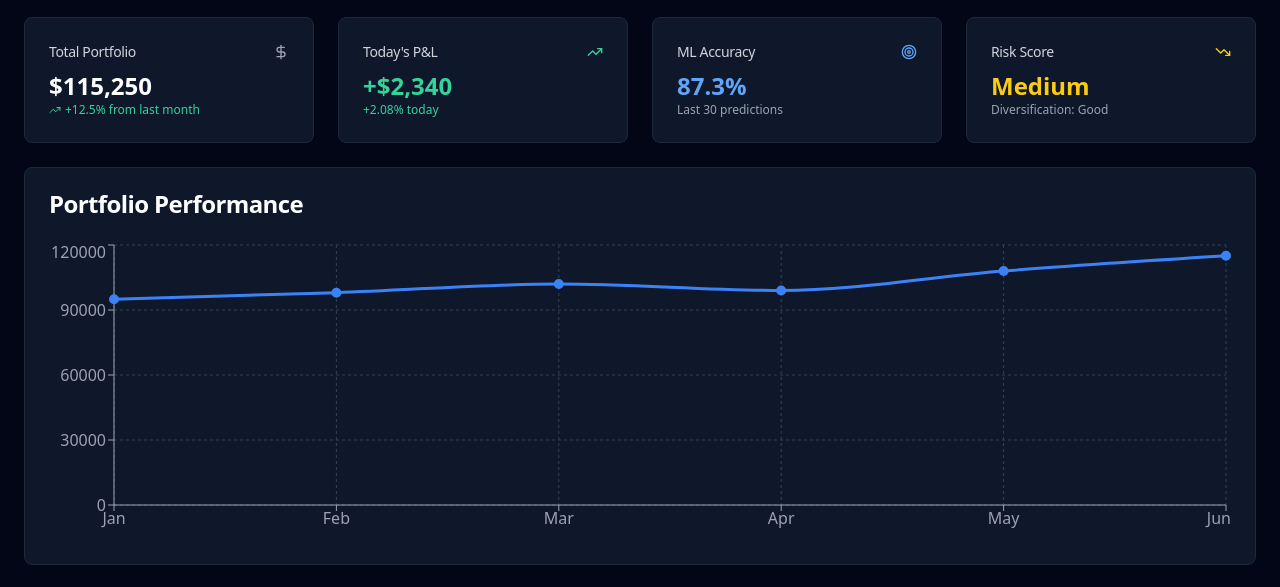
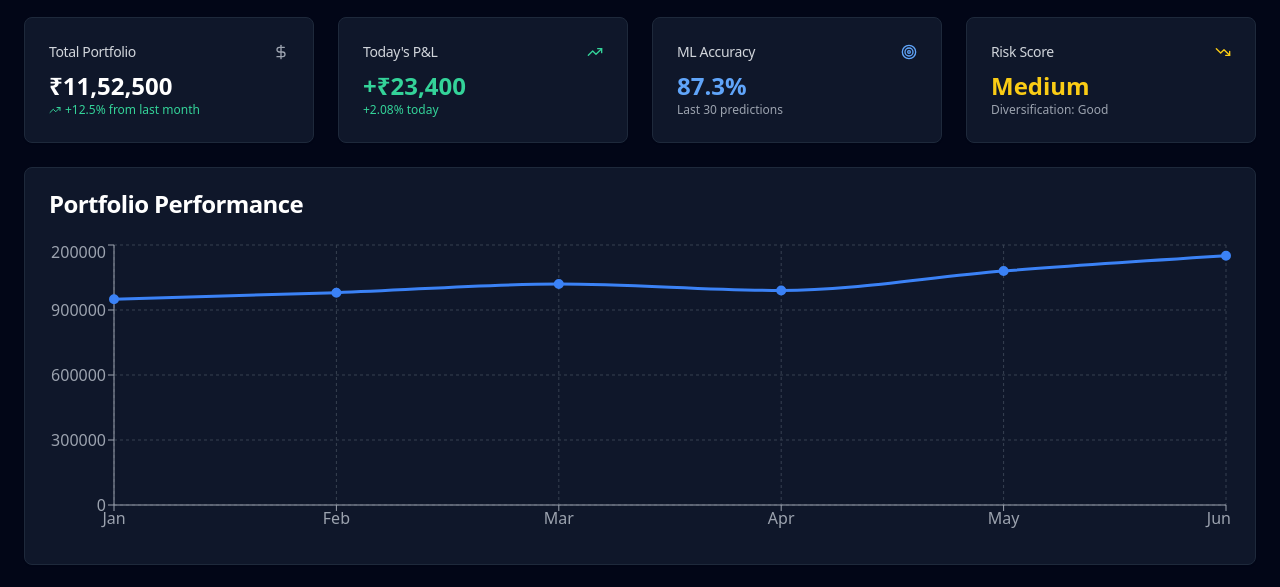
Before and after one commit to tatefa/StockPro, a React (Vite) app: page / in a window 1280 px wide. Both pictures are taken after typing "name@example.com", "Sample123" into the empty fields and a click on the button "Sign In to Dashboard". Shown: the part 144-731 px from the top of the page. Built offline with nearby package versions, Linux system fonts and the light colour scheme.

Commit message:
Refactor: Update for Indian stock market
Update the application to support the Indian stock market. This may involve changes to data sources, currency, and potentially other market-specific features.

```diff
--- a/src/components/MLPredictions.tsx
+++ b/src/components/MLPredictions.tsx
@@ -6,11 +6,11 @@ import { BarChart, Bar, XAxis, YAxis, CartesianGrid, Tooltip, ResponsiveContaine
 import { TrendingUp, Brain, Target } from "lucide-react";
 
 const predictionData = [
-  { name: "AAPL", confidence: 87, prediction: "BUY", targetPrice: 185.50 },
-  { name: "GOOGL", confidence: 72, prediction: "HOLD", targetPrice: 145.20 },
-  { name: "MSFT", confidence: 91, prediction: "BUY", targetPrice: 395.75 },
-  { name: "TSLA", confidence: 68, prediction: "SELL", targetPrice: 220.30 },
-  { name: "AMZN", confidence: 83, prediction: "BUY", targetPrice: 142.80 },
+  { name: "RELIANCE", confidence: 87, prediction: "BUY", targetPrice: 2650.50 },
+  { name: "TCS", confidence: 72, prediction: "HOLD", targetPrice: 3580.20 },
+  { name: "INFY", confidence: 91, prediction: "BUY", targetPrice: 1680.75 },
+  { name: "HDFCBANK", confidence: 68, prediction: "HOLD", targetPrice: 1720.30 },
+  { name: "ICICIBANK", confidence: 83, prediction: "BUY", targetPrice: 1250.80 },
 ];
 
 const modelPerformance = [
@@ -71,7 +71,7 @@ export const MLPredictions = () => {
                   </Badge>
                 </div>
                 <div className="text-right">
-                  <div className="text-white text-sm">Target: ${stock.targetPrice}</div>
+                  <div className="text-white text-sm">Target: ₹{stock.targetPrice}</div>
                   <div className="text-gray-400 text-xs">Confidence: {stock.confidence}%</div>
                 </div>
               </div>
--- a/src/components/PortfolioOverview.tsx
+++ b/src/components/PortfolioOverview.tsx
@@ -4,12 +4,12 @@ import { TrendingUp, TrendingDown, DollarSign, Target } from "lucide-react";
 import { LineChart, Line, XAxis, YAxis, CartesianGrid, Tooltip, ResponsiveContainer } from "recharts";
 
 const portfolioData = [
-  { name: "Jan", value: 95000 },
-  { name: "Feb", value: 98000 },
-  { name: "Mar", value: 102000 },
-  { name: "Apr", value: 99000 },
-  { name: "May", value: 108000 },
-  { name: "Jun", value: 115000 },
+  { name: "Jan", value: 950000 },
+  { name: "Feb", value: 980000 },
+  { name: "Mar", value: 1020000 },
+  { name: "Apr", value: 990000 },
+  { name: "May", value: 1080000 },
+  { name: "Jun", value: 1150000 },
 ];
 
 export const PortfolioOverview = () => {
@@ -22,7 +22,7 @@ export const PortfolioOverview = () => {
             <DollarSign className="h-4 w-4 text-gray-400" />
           </CardHeader>
           <CardContent>
-            <div className="text-2xl font-bold text-white">$115,250</div>
+            <div className="text-2xl font-bold text-white">₹11,52,500</div>
             <p className="text-xs text-emerald-400 flex items-center">
               <TrendingUp className="h-3 w-3 mr-1" />
               +12.5% from last month
@@ -36,7 +36,7 @@ export const PortfolioOverview = () => {
             <TrendingUp className="h-4 w-4 text-emerald-400" />
           </CardHeader>
           <CardContent>
-            <div className="text-2xl font-bold text-emerald-400">+$2,340</div>
+            <div className="text-2xl font-bold text-emerald-400">+₹23,400</div>
             <p className="text-xs text-emerald-400">+2.08% today</p>
           </CardContent>
         </Card>
--- a/src/components/StockList.tsx
+++ b/src/components/StockList.tsx
@@ -5,12 +5,12 @@ import { Badge } from "@/components/ui/badge";
 import { TrendingUp, TrendingDown, Plus } from "lucide-react";
 
 const stocks = [
-  { symbol: "AAPL", name: "Apple Inc.", price: 175.43, change: +2.34, changePercent: +1.35, prediction: "BUY" },
-  { symbol: "GOOGL", name: "Alphabet Inc.", price: 142.56, change: -1.23, changePercent: -0.85, prediction: "HOLD" },
-  { symbol: "MSFT", name: "Microsoft Corp.", price: 378.85, change: +5.67, changePercent: +1.52, prediction: "BUY" },
-  { symbol: "TSLA", name: "Tesla Inc.", price: 248.50, change: -8.45, changePercent: -3.29, prediction: "SELL" },
-  { symbol: "AMZN", name: "Amazon.com Inc.", price: 134.12, change: +3.21, changePercent: +2.45, prediction: "BUY" },
-  { symbol: "NVDA", name: "NVIDIA Corp.", price: 875.30, change: +15.67, changePercent: +1.82, prediction: "STRONG BUY" },
+  { symbol: "RELIANCE", name: "Reliance Industries Ltd.", price: 2450.75, change: +45.30, changePercent: +1.88, prediction: "BUY" },
+  { symbol: "TCS", name: "Tata Consultancy Services", price: 3520.40, change: -32.15, changePercent: -0.90, prediction: "HOLD" },
+  { symbol: "INFY", name: "Infosys Limited", price: 1580.25, change: +28.50, changePercent: +1.84, prediction: "BUY" },
+  { symbol: "HDFCBANK", name: "HDFC Bank Limited", price: 1645.80, change: -15.60, changePercent: -0.94, prediction: "HOLD" },
+  { symbol: "ICICIBANK", name: "ICICI Bank Limited", price: 1125.30, change: +22.75, changePercent: +2.06, prediction: "BUY" },
+  { symbol: "ADANIPORTS", name: "Adani Ports & SEZ Ltd.", price: 785.60, change: +18.45, changePercent: +2.40, prediction: "STRONG BUY" },
 ];
 
 export const StockList = () => {
@@ -46,10 +46,10 @@ export const StockList = () => {
 
               <div className="flex items-center space-x-6">
                 <div className="text-right">
-                  <div className="text-white font-semibold">${stock.price}</div>
+                  <div className="text-white font-semibold">₹{stock.price}</div>
                   <div className={`text-sm flex items-center ${stock.change >= 0 ? 'text-emerald-400' : 'text-red-400'}`}>
                     {stock.change >= 0 ? <TrendingUp className="h-3 w-3 mr-1" /> : <TrendingDown className="h-3 w-3 mr-1" />}
-                    {stock.change >= 0 ? '+' : ''}{stock.change} ({stock.changePercent}%)
+                    {stock.change >= 0 ? '+' : ''}₹{stock.change} ({stock.changePercent}%)
                   </div>
                 </div>
 
--- a/src/components/Watchlist.tsx
+++ b/src/components/Watchlist.tsx
@@ -7,9 +7,9 @@ import { Badge } from "@/components/ui/badge";
 import { Plus, Trash2, TrendingUp, TrendingDown } from "lucide-react";
 
 const initialWatchlist = [
-  { symbol: "AAPL", name: "Apple Inc.", price: 175.43, change: +2.34, changePercent: +1.35 },
-  { symbol: "GOOGL", name: "Alphabet Inc.", price: 142.56, change: -1.23, changePercent: -0.85 },
-  { symbol: "MSFT", name: "Microsoft Corp.", price: 378.85, change: +5.67, changePercent: +1.52 },
+  { symbol: "RELIANCE", name: "Reliance Industries Ltd.", price: 2450.75, change: +45.30, changePercent: +1.88 },
+  { symbol: "TCS", name: "Tata Consultancy Services", price: 3520.40, change: -32.15, changePercent: -0.90 },
+  { symbol: "INFY", name: "Infosys Limited", price: 1580.25, change: +28.50, changePercent: +1.84 },
 ];
 
 export const Watchlist = () => {
@@ -21,9 +21,9 @@ export const Watchlist = () => {
       // Simulate adding a new stock with random data
       const newStock = {
         symbol: newSymbol.toUpperCase(),
-        name: `${newSymbol.toUpperCase()} Corporation`,
-        price: Math.random() * 500 + 50,
-        change: (Math.random() - 0.5) * 20,
+        name: `${newSymbol.toUpperCase()} Limited`,
+        price: Math.random() * 3000 + 100,
+        change: (Math.random() - 0.5) * 100,
         changePercent: (Math.random() - 0.5) * 5,
       };
       setWatchlist([...watchlist, newStock]);
@@ -44,7 +44,7 @@ export const Watchlist = () => {
         <CardContent>
           <div className="flex space-x-2">
             <Input
-              placeholder="Enter stock symbol (e.g., AAPL)"
+              placeholder="Enter stock symbol (e.g., RELIANCE)"
               value={newSymbol}
               onChange={(e) => setNewSymbol(e.target.value)}
               className="bg-slate-800 border-slate-700 text-white"
@@ -75,10 +75,10 @@ export const Watchlist = () => {
 
                 <div className="flex items-center space-x-4">
                   <div className="text-right">
-                    <div className="text-white font-semibold">${stock.price.toFixed(2)}</div>
+                    <div className="text-white font-semibold">₹{stock.price.toFixed(2)}</div>
                     <div className={`text-sm flex items-center ${stock.change >= 0 ? 'text-emerald-400' : 'text-red-400'}`}>
                       {stock.change >= 0 ? <TrendingUp className="h-3 w-3 mr-1" /> : <TrendingDown className="h-3 w-3 mr-1" />}
-                      {stock.change >= 0 ? '+' : ''}{stock.change.toFixed(2)} ({stock.changePercent.toFixed(2)}%)
+                      {stock.change >= 0 ? '+' : ''}₹{stock.change.toFixed(2)} ({stock.changePercent.toFixed(2)}%)
                     </div>
                   </div>
 
```
